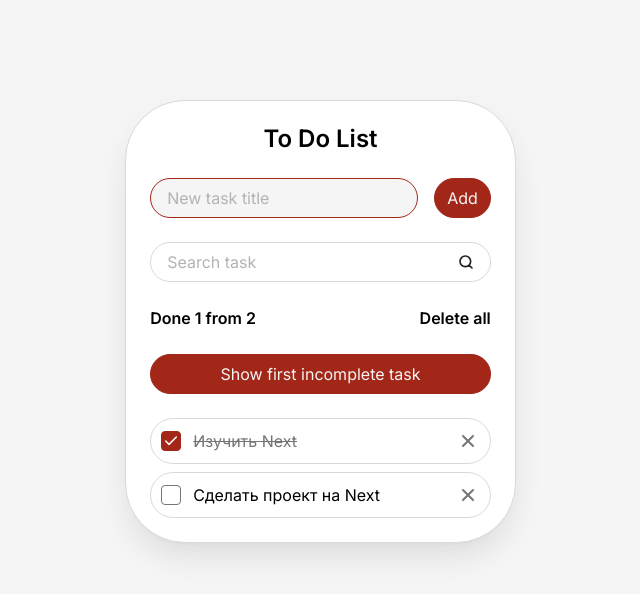
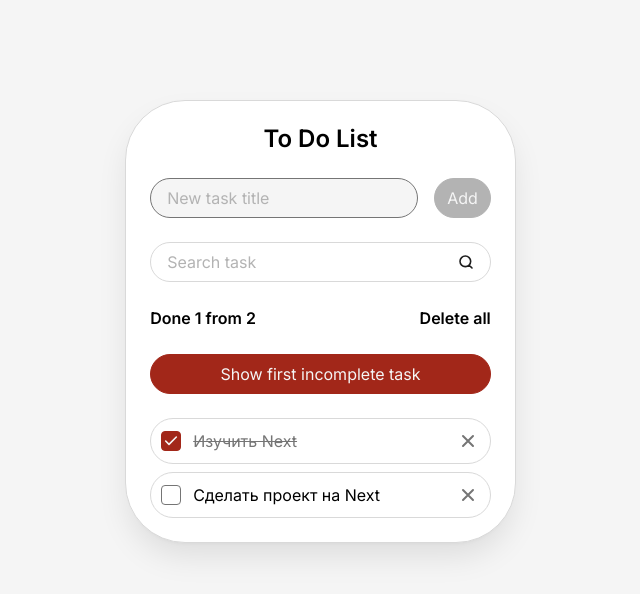
Before and after one commit to HelenVirtanen/react-app, a React (Vite) app: page / in a window 1280 px wide. Shown: the top 594 px of the page, without its empty margins (312-952 px from the left). Built offline with nearby package versions, Linux system fonts and the light colour scheme.

Commit message:
feat(AddTaskForm.jsx): add disabled button styles and logic

```diff
--- a/src/components/AddTaskForm.jsx
+++ b/src/components/AddTaskForm.jsx
@@ -11,9 +11,15 @@
     newTaskInputRef
   } = useContext(TasksContext);
 
+  const clearNewTaskTitle = newTaskTitle.trim();
+  const isNewTaskTitle = clearNewTaskTitle.length === 0;
+
   const onSubmit = (event) => {
     event.preventDefault()
-    addTask();
+
+    if (!isNewTaskTitle) {
+    addTask(clearNewTaskTitle);
+    }
   }
 
   return (
@@ -26,7 +32,9 @@
         value={newTaskTitle}
         onInput={(event) => setNewTaskTitle(event.target.value)}
       />
-      <Button type="submit">Add</Button>
+      <Button
+        type="submit"
+        isDisabled={newTaskTitle.trim().length === 0}>Add</Button>
     </form>
   );
 };
--- a/src/components/Button.jsx
+++ b/src/components/Button.jsx
@@ -3,12 +3,14 @@
     className = "",
     type = "button",
     children,
-    onClick
+    onClick,
+    isDisabled
   } = props;
   return (
     <button
       className={`button ${className}`}
       type={type}
+      disabled={isDisabled}
       onClick={onClick}
     >
       {children}
--- a/src/hooks/useTasks.js
+++ b/src/hooks/useTasks.js
@@ -46,20 +46,18 @@
     [tasks],
   );
 
-  const addTask = useCallback(() => {
-    if (newTaskTitle.trim().length > 0) {
+  const addTask = useCallback((title) => {
       const newTask = {
         id: crypto?.randomUUID() ?? Date.now().toString(),
-        title: newTaskTitle,
-        isDOne: false,
-      };
+        title,
+        isDOne: false
+      }
 
       setTasks((prevTasks) => [...prevTasks, newTask]);
       setNewTaskTitle("");
       setSearchQuery("");
       newTaskInputRef.current.focus();
-    }
-  }, [newTaskTitle]);
+  }, [])
 
   useEffect(() => {
     saveTasks(tasks)
--- a/src/styles/components/button.css
+++ b/src/styles/components/button.css
@@ -9,12 +9,20 @@
   border: 1px solid var(--color-red-2);
   border-radius: var(--border-radius);
 
-  &:hover {
-    color: var(--color-red-2);
-    background-color: transparent;
+  &:not(:disabled) {
+    &:hover {
+      color: var(--color-red-2);
+      background-color: transparent;
+    }
+
+    &:active {
+      scale: 1.05;
+    }
   }
 
-  &:active {
-    scale: 1.05;
+  &:disabled {
+    background-color: var(--color-gray-3);
+    border-color: var(--color-gray-3);
+    cursor: not-allowed;
   }
 }
--- a/src/styles/components/field.css
+++ b/src/styles/components/field.css
@@ -29,7 +29,7 @@
 
   &:hover,
   &:focus {
-    border-color: var(--color-red-2);
+    border-color: var(--color-gray-4);
   }
 
   &:focus {
```
